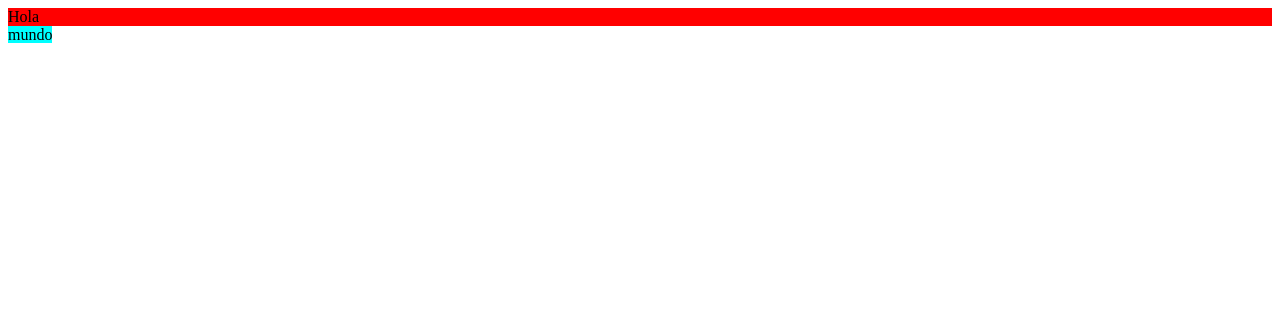
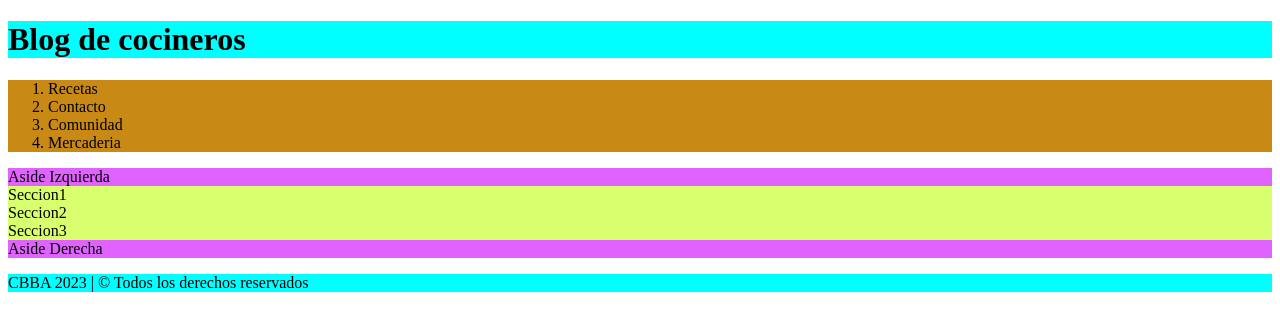
Before and after one commit to 1FabioAndre/tec-web, a plain HTML site: page index.html in a window 1280 px wide. Drawn offline with Linux system fonts and the light colour scheme.

Commit message:
04-09-23

```diff
--- a/index.html
+++ b/index.html
@@ -6,7 +6,28 @@
     <title>Document</title>
 </head>
 <body>
-    <div style="background-color: red;">Hola</div>
-    <span style="background-color: aqua;">mundo</span>
+    <header>
+        <h1 style="background-color: aqua;">Blog de cocineros</h1>
+        <nav style="background-color: rgb(201, 138, 21);">
+            <ol>
+                <li>Recetas</li>
+                <li>Contacto</li>
+                <li>Comunidad</li>
+                <li>Mercaderia</li>
+            </ol>
+        </nav>
+    </header>
+    <main>
+        <aside style="background-color: rgb(224, 99, 255);">Aside Izquierda</aside>
+        <article style="background-color: rgb(216, 255, 109);">
+            <section>Seccion1</section>
+            <section>Seccion2</section>
+            <section>Seccion3</section>
+        </article>
+        <aside style="background-color: rgb(224, 99, 255);">Aside Derecha</aside>
+    </main>
+    <footer style="background-color: aqua;">
+        <p>CBBA 2023 | &copy; Todos los derechos reservados</p>
+    </footer>
 </body>
 </html>
```
Also changed, not shown: 1 other file.
